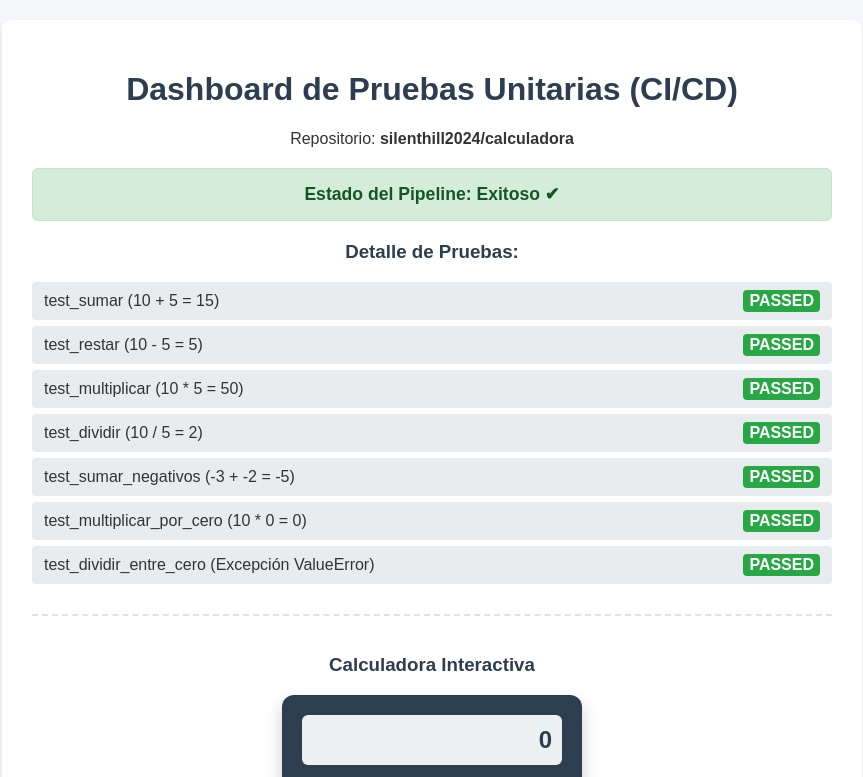
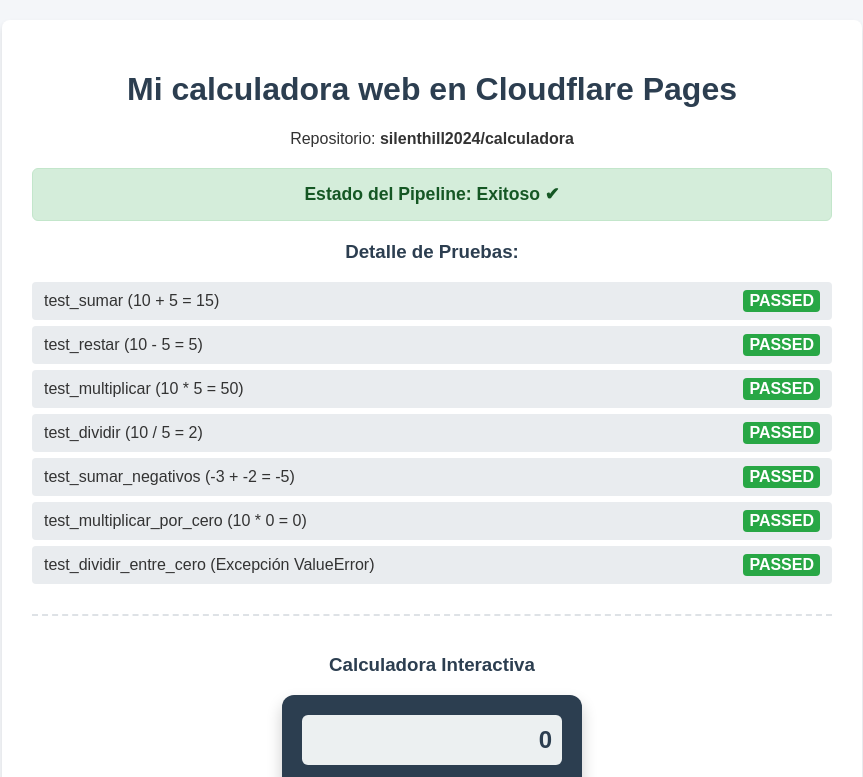
Before and after one commit to silenthill2024/calculadora, a website: page index.html in a window 1280 px wide. Shown: the top 777 px of the page, without its empty margins (208-1071 px from the left). Drawn offline with Linux system fonts and the light colour scheme.

Commit message:
Actualizar titulo de calculadora

```diff
--- a/index.html
+++ b/index.html
@@ -74,7 +74,7 @@
 </head>
 <body>
     <div class="container">
-        <h1>Dashboard de Pruebas Unitarias (CI/CD)</h1>
+        <h1>Mi calculadora web en Cloudflare Pages</h1>
         <p style="text-align: center;">Repositorio: <strong>silenthill2024/calculadora</strong></p>
 
         <!-- Modifica esta clase a 'status-card failure' cuando quieras simular el fallo -->
```
